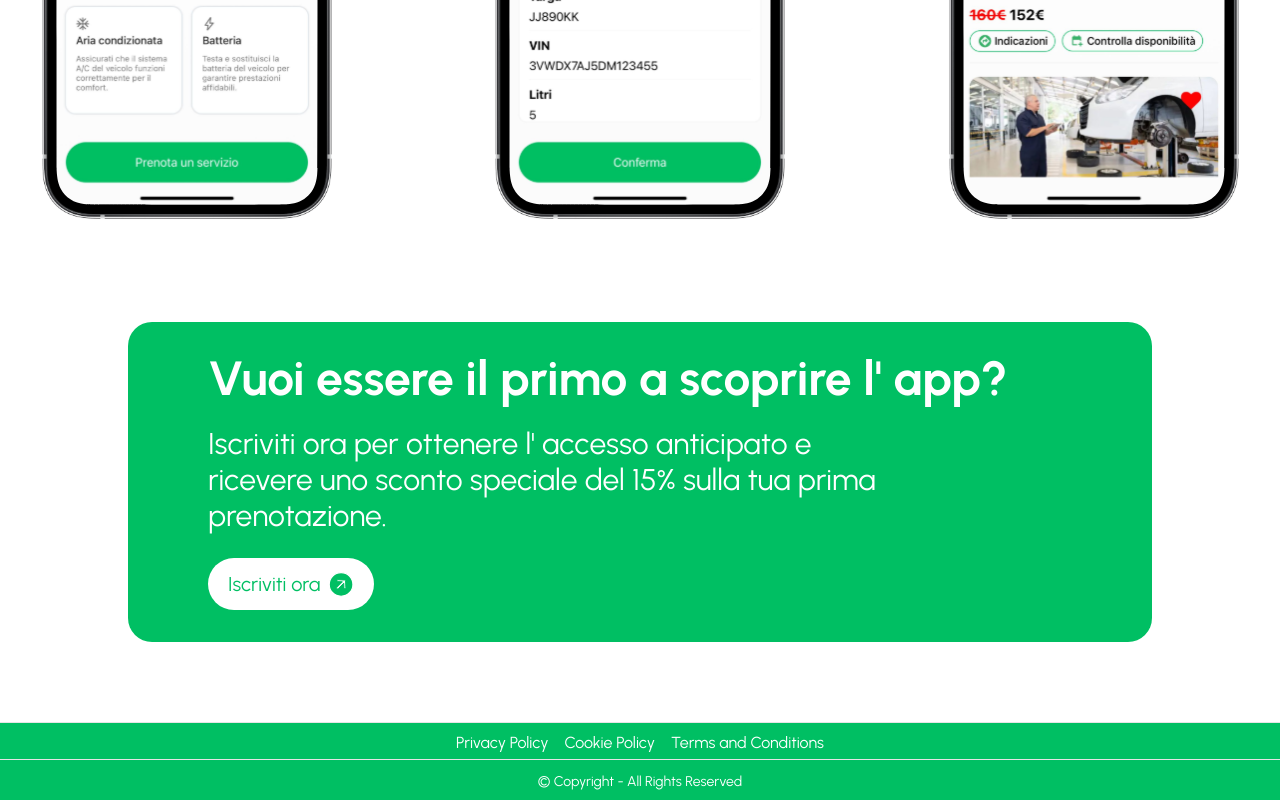
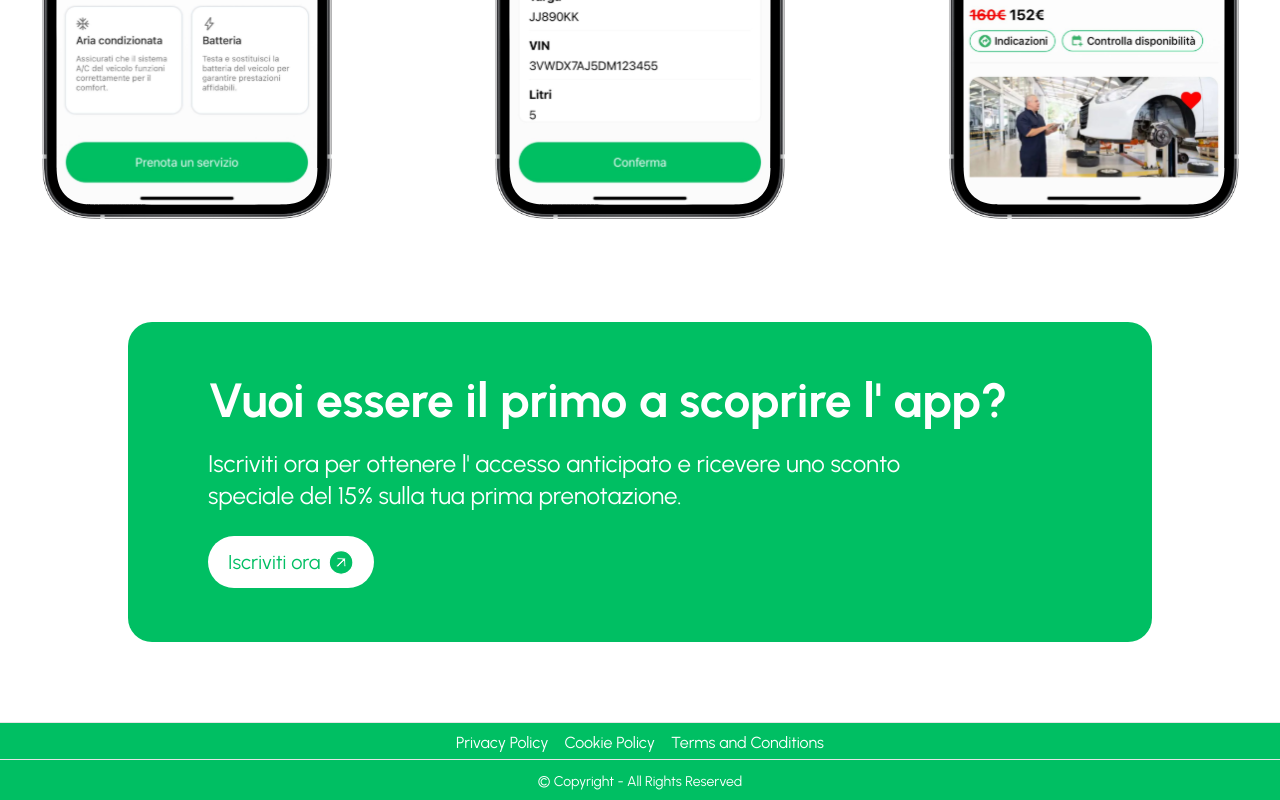
Before and after one commit to AlbyCosmy99/ticdrive-landing-page-frontend, a Next.js app: page / in a window 1280 px wide. Shown: the part 2881-3681 px from the top of the page. Built offline with nearby package versions, Linux system fonts and the light colour scheme.

Commit message:
fix: section5

```diff
--- a/src/app/components/sections/Section5.tsx
+++ b/src/app/components/sections/Section5.tsx
@@ -5,13 +5,13 @@ const Section5 = () => {
     return (
         <section
         id="section5"
-        className="bg-drive lg:h-80 m-8 lg:m-20 lg:mx-32 rounded-3xl flex flex-col lg:flex-row justify-between items-center lg:items-end p-8 lg:p-0 lg:px-20 my-14"
+        className="bg-drive lg:h-80 m-8 lg:m-20 lg:mx-32 lg:p-2 rounded-3xl flex flex-col lg:flex-row justify-between items-center lg:items-end p-8 lg:p-0 lg:px-20 my-14"
       >
         <div className="self-center flex flex-col gap-6">
           <h2 className="font-bold text-2xl lg:text-5xl text-white">
             Vuoi essere il primo a scoprire l&apos; app?
           </h2>
-          <p className="text-white text-2xl lg:text-3xl lg:pr-40">
+          <p className="text-white text-xl lg:text-2xl lg:pr-40">
             Iscriviti ora per ottenere l&apos; accesso anticipato e ricevere uno
             sconto speciale del 15% sulla tua prima prenotazione.
           </p>
--- a/src/app/page.tsx
+++ b/src/app/page.tsx
@@ -44,7 +44,7 @@ export default function Home() {
         setProgressIsVisible(true);
         sessionStorage.setItem('token', res.token)
       } else {
-        router.push('mail/subscription-sent')
+        router.replace('mail/subscription-sent')
       }
     });
   };
```
